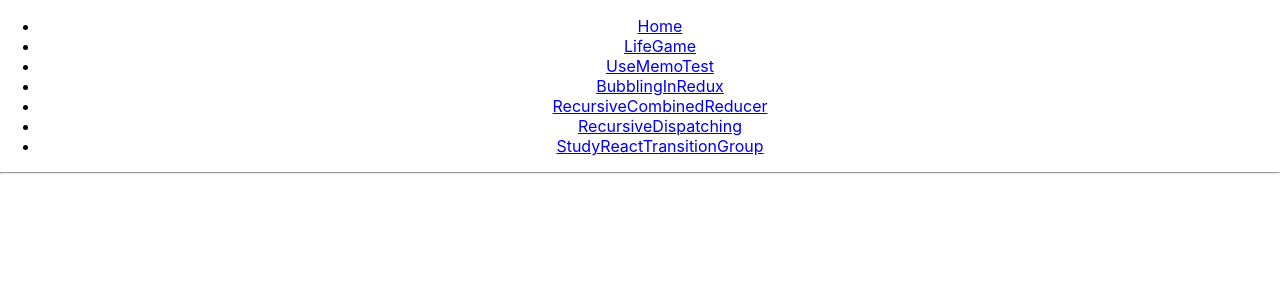
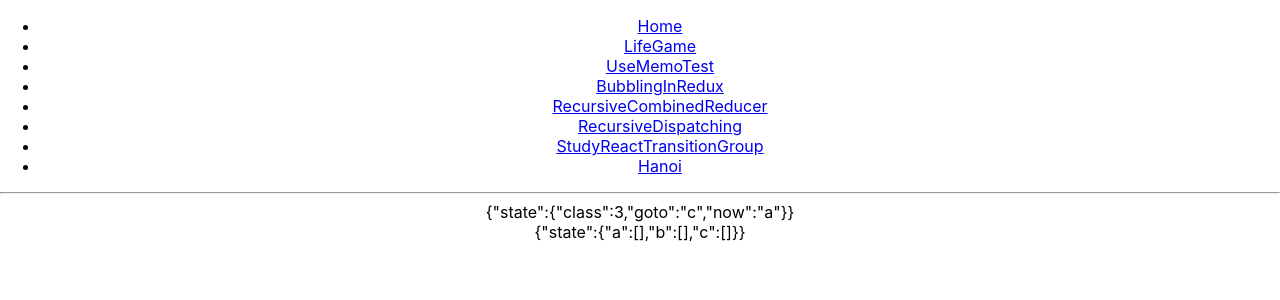
Before and after one commit to KoinoEngineering/react-study, a React (Create React App) app: page /Hanoi in a window 1280 px wide. Shown: the top 300 px of the page. Built offline with nearby package versions, Linux system fonts and the light colour scheme.

Commit message:
#25 add Page

```diff
--- a/src/App.tsx
+++ b/src/App.tsx
@@ -2,9 +2,9 @@ import { makeStyles, MuiThemeProvider } from "@material-ui/core";
 import { RecordOf } from "immutable";
 import React, { useState } from "react";
 import { BrowserRouter, Link, Route } from "react-router-dom";
-import { childDispatcherFactory } from "./common/Dispatch";
+import { childDispatcherFactory, childDispatcherResetFactory } from "./common/Dispatch";
 import Theme from "./core/Theme";
-import { IHanoiState, initHanoiState } from "./Pages/Hanoi/Hanoi";
+import Hanoi, { IHanoiState, initHanoiState } from "./Pages/Hanoi/Hanoi";
 import { RecursiveDispatching } from "./Pages/RecursiveDispatching/RecursiveDispatching";
 import StudyReactTransitionGroup, { IStudyReactTransitionGroupState } from "./Pages/StudyReactTransitionGroup/StudyReactTransitionGroup";
 import LifeGame from "./react/LifeGame";
@@ -87,6 +87,7 @@ const App: React.FC<IAppProps> = (props: IAppProps) => {
                             <li><Link to='/RecursiveCombinedReducer'>RecursiveCombinedReducer</Link></li>
                             <li><Link to='/RecursiveDispatching'>RecursiveDispatching</Link></li>
                             <li><Link to='/StudyReactTransitionGroup'>StudyReactTransitionGroup</Link></li>
+                            <li><Link to='/Hanoi'>Hanoi</Link></li>
                         </ul>
                         <hr />
                         <Route exact path='/' />
@@ -123,6 +124,11 @@ const App: React.FC<IAppProps> = (props: IAppProps) => {
                                 state={state.studyReactTransitionGroup}
                                 dispatch={childDispatcherFactory(dispatch, state, "studyReactTransitionGroup")} />;
                         }} />
+                        <Route path='/Hanoi' render={() => {
+                            return <Hanoi
+                                state={state.hanoi}
+                                dispatch={childDispatcherResetFactory(dispatch, state, "hanoi")} />;
+                        }} />
                     </div>
                 </BrowserRouter>
             </div>
--- a/src/Pages/Hanoi/Hanoi.tsx
+++ b/src/Pages/Hanoi/Hanoi.tsx
@@ -1,6 +1,8 @@
 import React from "react";
-import { IHanoiSettingsState } from "./HanoiSettings/HanoiSettings";
-import { ITowersState, TowersState } from "./Towers/Towers";
+import { childDispatcherResetFactory } from "../../common/Dispatch";
+import { IPropsBaseReset } from "../../core/Interfaces/Props";
+import HanoiSettings, { IHanoiSettingsState } from "./HanoiSettings/HanoiSettings";
+import Towers, { ITowersState, TowersState } from "./Towers/Towers";
 
 export interface IHanoiState {
     settings: IHanoiSettingsState;
@@ -18,8 +20,17 @@ export const initHanoiState = (): IHanoiState => {
     };
 };
 
-const Hanoi: React.FC = () => {
-    return <div>Hanoi</div>;
+type IHanoiProps = IPropsBaseReset<IHanoiState>;
+const Hanoi: React.FC<IHanoiProps> = (props: IHanoiProps) => {
+
+    return <div>
+        <div>
+            <HanoiSettings state={props.state.settings} dispatch={childDispatcherResetFactory(props.dispatch, props.state, "settings")} />
+        </div>
+        <div>
+            <Towers state={props.state.towers} dispatch={childDispatcherResetFactory(props.dispatch, props.state, "towers")} />
+        </div>
+    </div>;
 };
 
 export default Hanoi;
```
